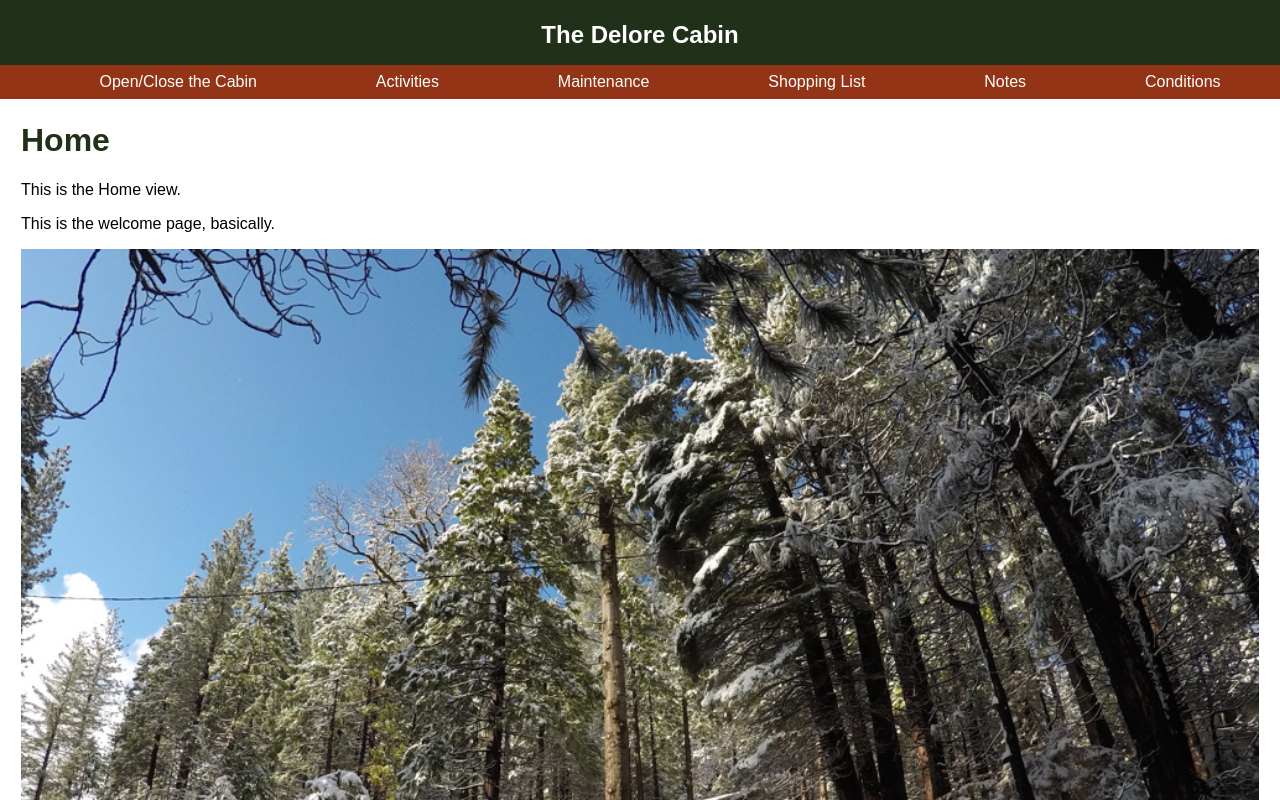
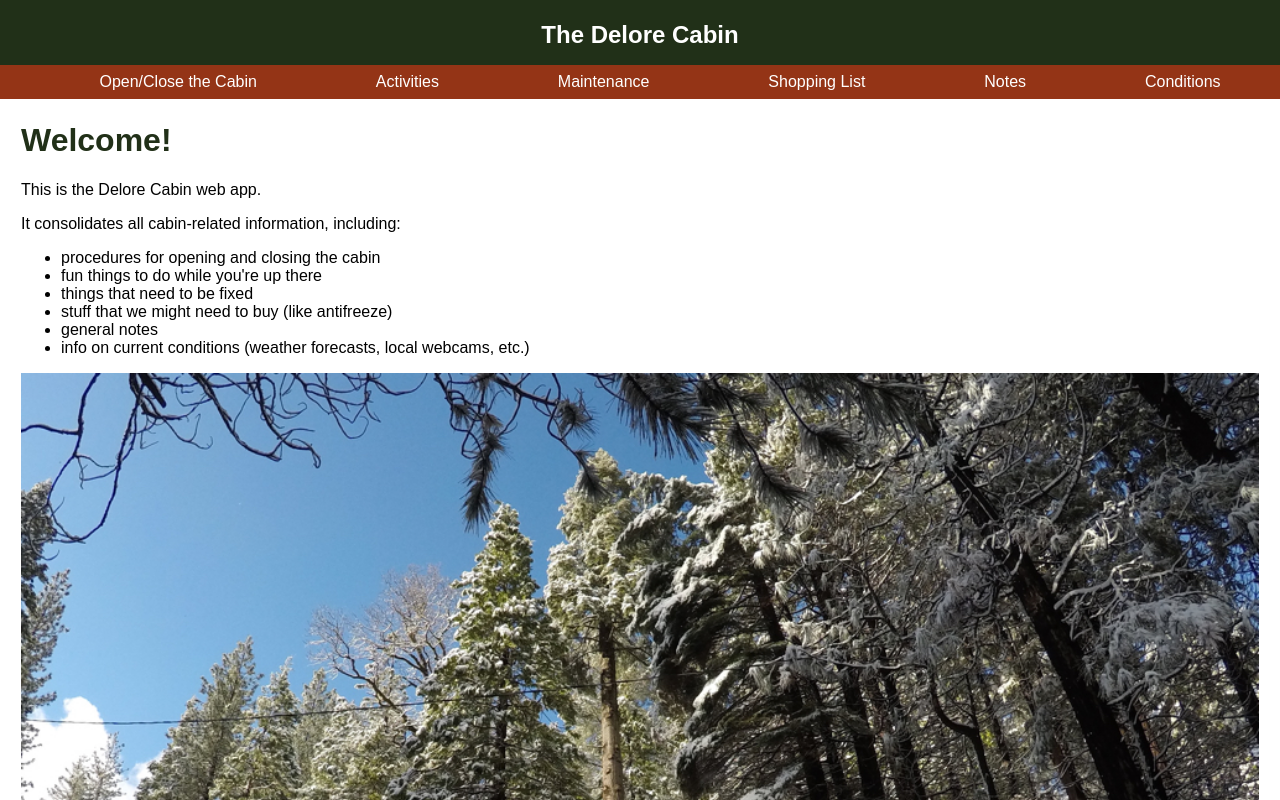
Before and after one commit to wnmurphy/cabin_app, a React (Create React App) app: page / in a window 1280 px wide. Shown: the top 800 px of the page. Built offline with nearby package versions, Linux system fonts and the light colour scheme.

Commit message:
Add GET routes.

```diff
--- a/src/views/Home.js
+++ b/src/views/Home.js
@@ -5,9 +5,17 @@ class Home extends Component {
   render() {
     return (
       <div className="Home">
-        <h1>Home</h1>
-        <p>This is the Home view.</p>
-        <p>This is the welcome page, basically.</p>
+        <h1>Welcome!</h1>
+        <p>This is the Delore Cabin web app.</p>
+        <p>It consolidates all cabin-related information, including:</p>
+        <ul>
+          <li>procedures for opening and closing the cabin</li>
+          <li>fun things to do while you're up there</li>
+          <li>things that need to be fixed</li>
+          <li>stuff that we might need to buy (like antifreeze)</li>
+          <li>general notes</li>
+          <li>info on current conditions (weather forecasts, local webcams, etc.)</li>
+        </ul>
         <img className="cabin-photo" src={cabin} alt="Photo of cabin in winter."/>
       </div>
     )
--- a/src/views/Instructions.js
+++ b/src/views/Instructions.js
@@ -5,8 +5,8 @@ class Instructions extends Component {
   render() {
     return (
       <div className="instructions">
-        <h1>Opening and Closing the Cabin</h1>
-        <p>Cabin setup is not terribly complicated. You mainly have to take care to:</p>
+        <h1>Opening and Closing Procedures</h1>
+        <p>The main concerns are to:</p>
         <ul>
           <li>Leave no water in the pipes when you go home. The pipes will crack if the water freezes.</li>
           <li>Never turn the water heater on (or leave it running) unless the tank is full. The heating element will burn out if run dry.</li>
@@ -15,7 +15,8 @@ class Instructions extends Component {
         <h2>Opening Up</h2>
 
         <h3>Unlocking the cabin.</h3>
-        <p>Open the cabin from the small deck. I think this is because no one has a key to the outer snow door on the large deck side.</p>
+        <p>Open the cabin from the small deck. (I think this is because no one has a key to the outer snow door on the large deck side.)</p>
+        <p>If you need to dig a path through snow, there's a snow shovel under the small deck.</p>
 
         <h3>Turning on the power.</h3>
         <p>The first thing to do, especially if you arrive at night, is to flip the main breaker switch (located in the kitchen to the left of the stove) to turn on power to the cabin.</p>
--- a/src/views/Notes.js
+++ b/src/views/Notes.js
@@ -8,6 +8,9 @@ class Notes extends Component {
         <h1>Notes</h1>
         <p>This is the Notes List.</p>
         <p>General notes about the cabin.</p>
+
+        <h2>Plowing the driveway</h2>
+        <p>If it's been a snowy winter, you may need to have the driveway plowed before you come up.</p>
 
         <h2>Internet</h2>
         <p>The neighborhood is wired for internet; the access point is <code>xfinitywifi</code>.</p>
```
Also changed, not shown: 1 other file (tests, documents, lock files or other folders).
